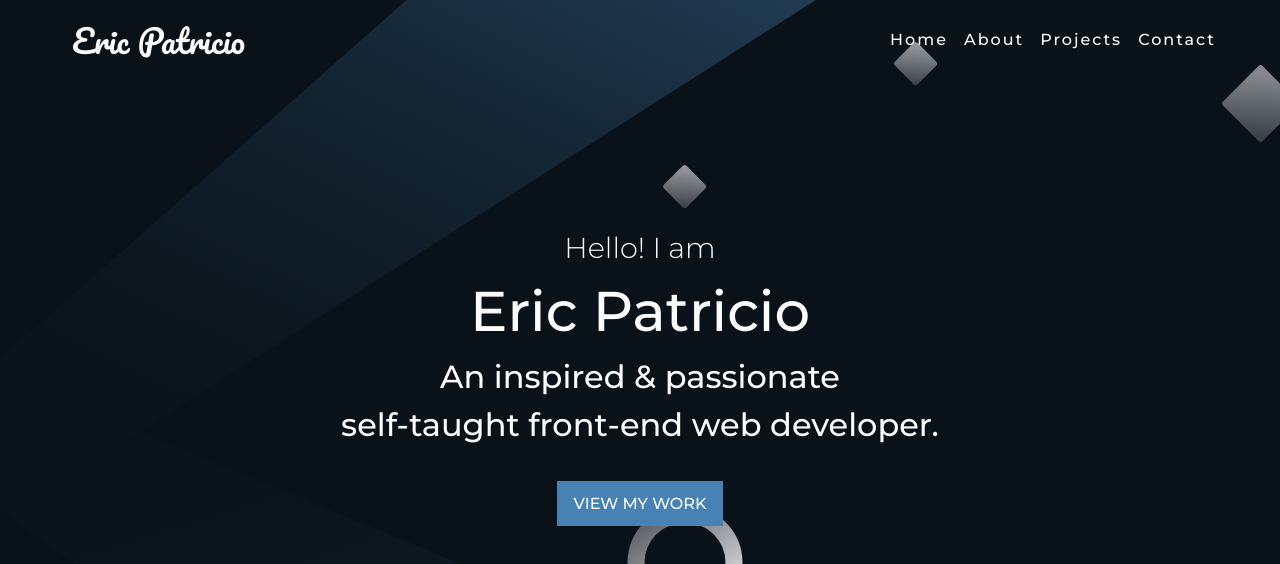
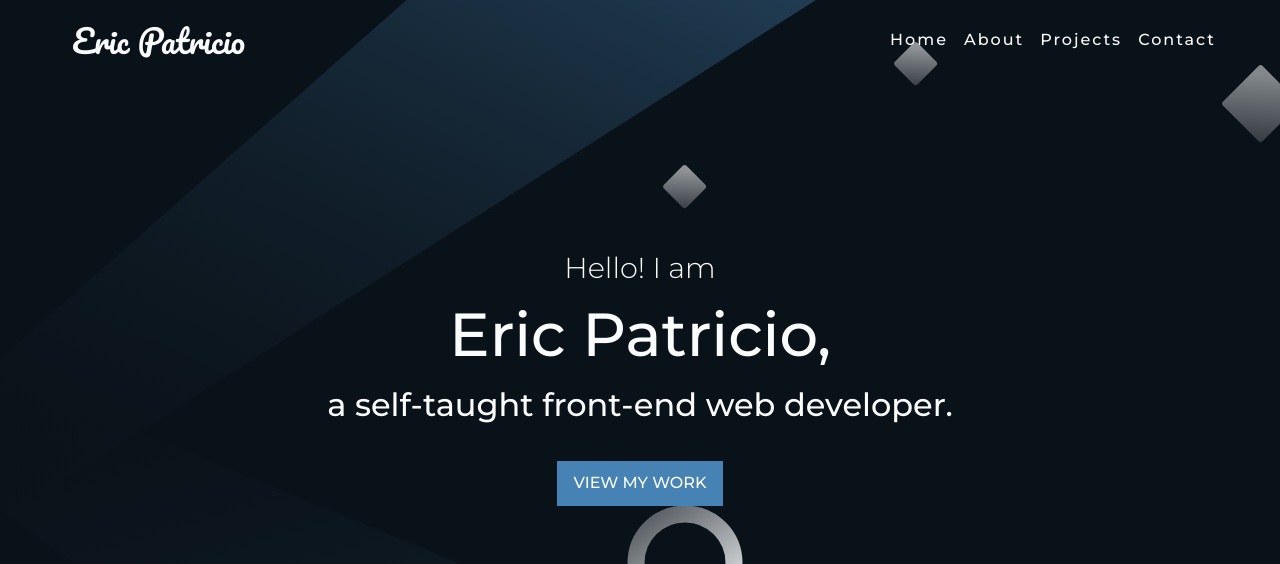
Before and after one commit to ericpatricio/ericpatricio-portfolio-website, a plain HTML site: page index.html in a window 1280 px wide. Shown: the top 564 px of the page. Drawn offline with Linux system fonts and the light colour scheme.

Commit message:
modified index.html / hero.scss

```diff
--- a/app/scss/_global.scss
+++ b/app/scss/_global.scss
@@ -36,7 +36,7 @@ h1, h2, h3 {
   font-weight: 500;
 }
 
-h1 { font-size: 3.5rem;}
+h1 { font-size: 3.8rem;}
 h2 { font-size: 2rem;}
 h3 { font-size: 1.8rem;}
 
--- a/app/scss/_hero.scss
+++ b/app/scss/_hero.scss
@@ -25,16 +25,12 @@
     }
 
     h2 {
-      font-size: 1.5rem;
+      font-size: 1.8rem;
+      margin-bottom: 2rem;
 
       @include breakpoint-up(medium) {
         font-size: 2rem;
       }
-
-      span {
-        display: block;
-        margin-bottom: 2rem;
-      }
     }
   }
 }
--- a/index.html
+++ b/index.html
@@ -52,9 +52,8 @@
       <div class="container">
         <div class="hero__intro">
           <h3>Hello! I am</h3>
-          <h1>Eric Patricio</h1>
-          <h2>An inspired & passionate <span>self-taught front-end web developer.</span>
-          </h2>
+          <h1>Eric Patricio,</h1>
+          <h2>a self-taught front-end web developer.</h2>
           <a href="#projects" class="primary-btn">view my work</a>
         </div>
         <!--social icon section -->
```
Also changed, not shown: dist/css/style.css.
